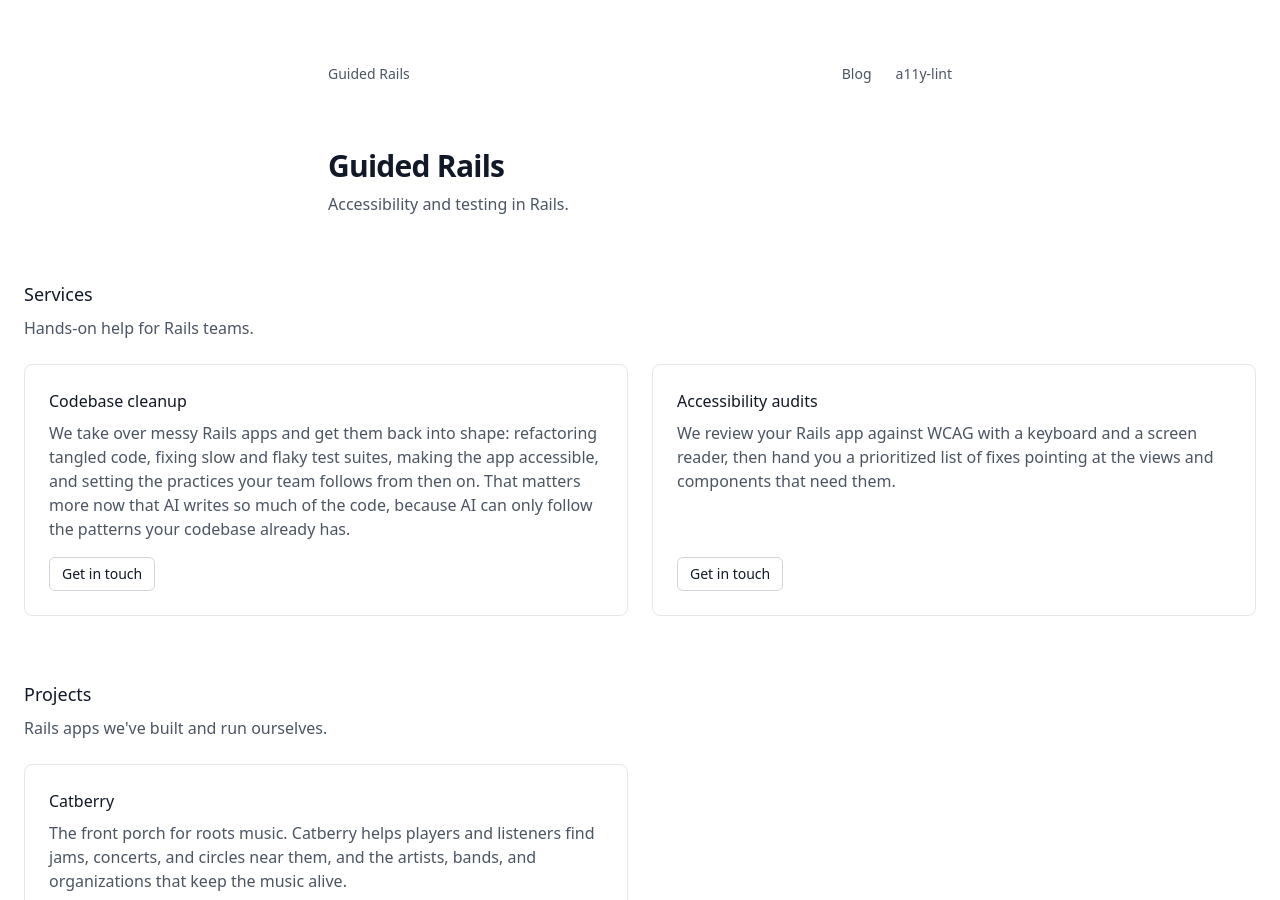
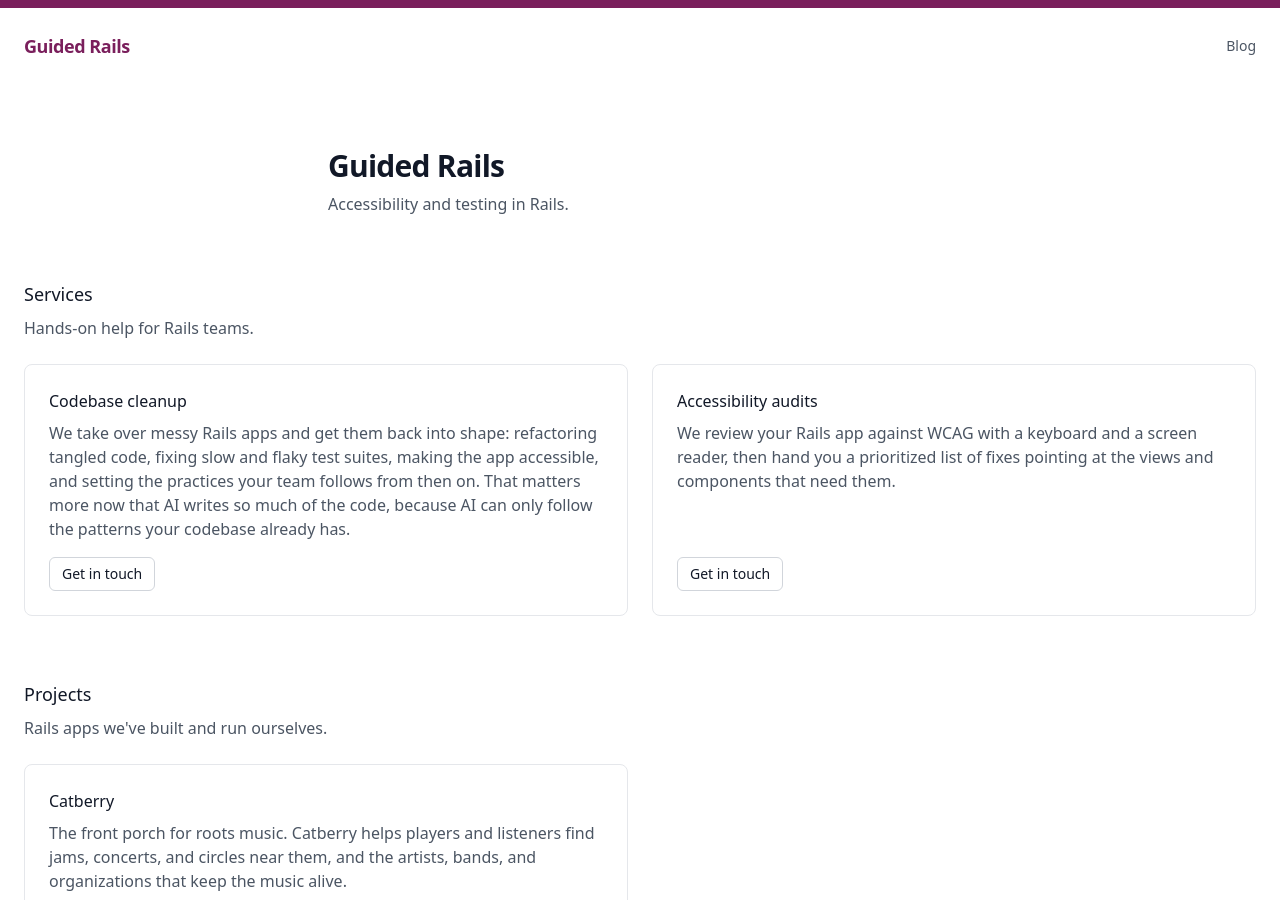
Before and after one commit to Guided-Rails/guided-rails.github.io, a Jekyll site: the page built from index.markdown, in a window 1280 px wide and 900 px high. Built offline with Jekyll 4.4.1, drawn with Linux system fonts in a browser that asks for light colours; nearby versions of some CDN libraries; comment, search, counter and statistics services are not loaded.

Commit message:
Brand the header and drop the a11y-lint nav link (#27)

```diff
--- a/_layouts/default.html
+++ b/_layouts/default.html
@@ -25,14 +25,15 @@
   <link rel="stylesheet" href="{{ '/assets/css/main.css' | relative_url }}">
 </head>
 <body class="bg-white text-gray-900 antialiased flex min-h-screen flex-col">
+  <header class="border-t-8 border-brand">
+    <div class="mx-auto flex w-[min(100vw_-_3rem,80rem)] items-center justify-between py-6">
+      <a href="{{ '/' | relative_url }}" class="text-lg font-semibold tracking-tight text-brand">{{ site.title }}</a>
+      <nav class="flex gap-6 text-sm text-gray-600">
+        <a href="{{ '/blog/' | relative_url }}" class="hover:text-gray-900">Blog</a>
+      </nav>
+    </div>
+  </header>
   <main class="flex-1 w-full max-w-2xl mx-auto px-6 py-16">
-    <header class="mb-16 flex justify-between text-sm text-gray-600">
-      <a href="{{ '/' | relative_url }}" class="hover:text-gray-900">{{ site.title }}</a>
-      <nav class="flex gap-6">
-        <a href="{{ '/blog/' | relative_url }}" class="hover:text-gray-900">Blog</a>
-        <a href="https://a11y-lint.guidedrails.com" class="hover:text-gray-900">a11y-lint</a>
-      </nav>
-    </header>
     {{ content }}
   </main>
   <footer class="border-t-8 border-brand">
```
